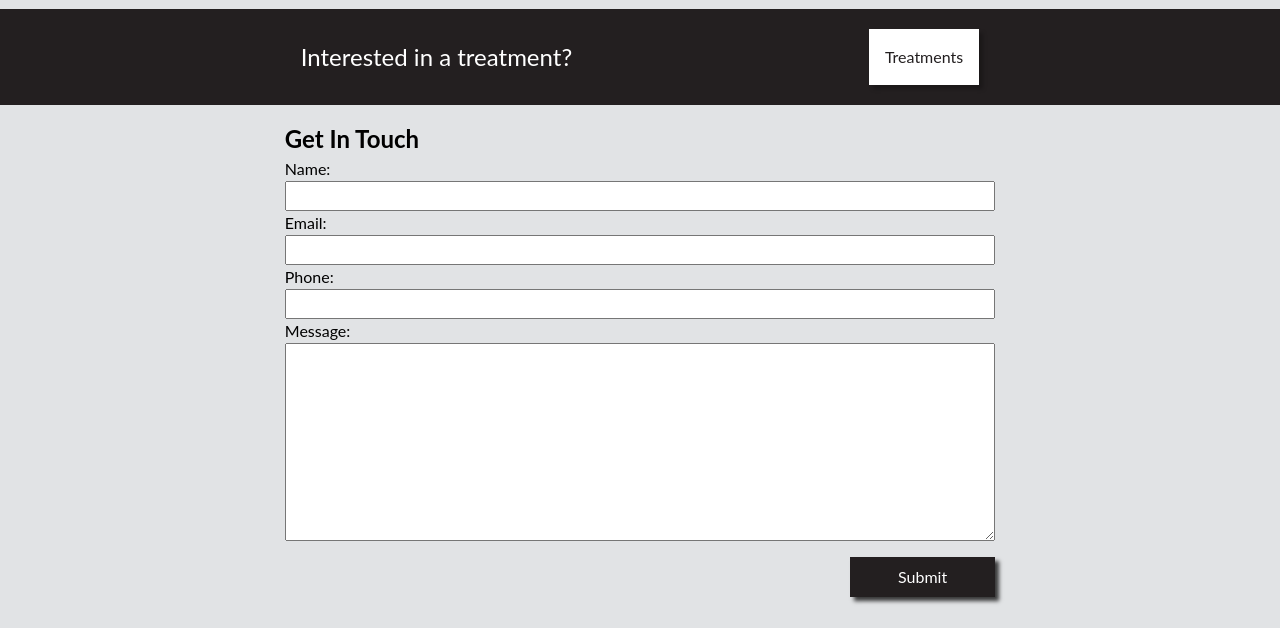
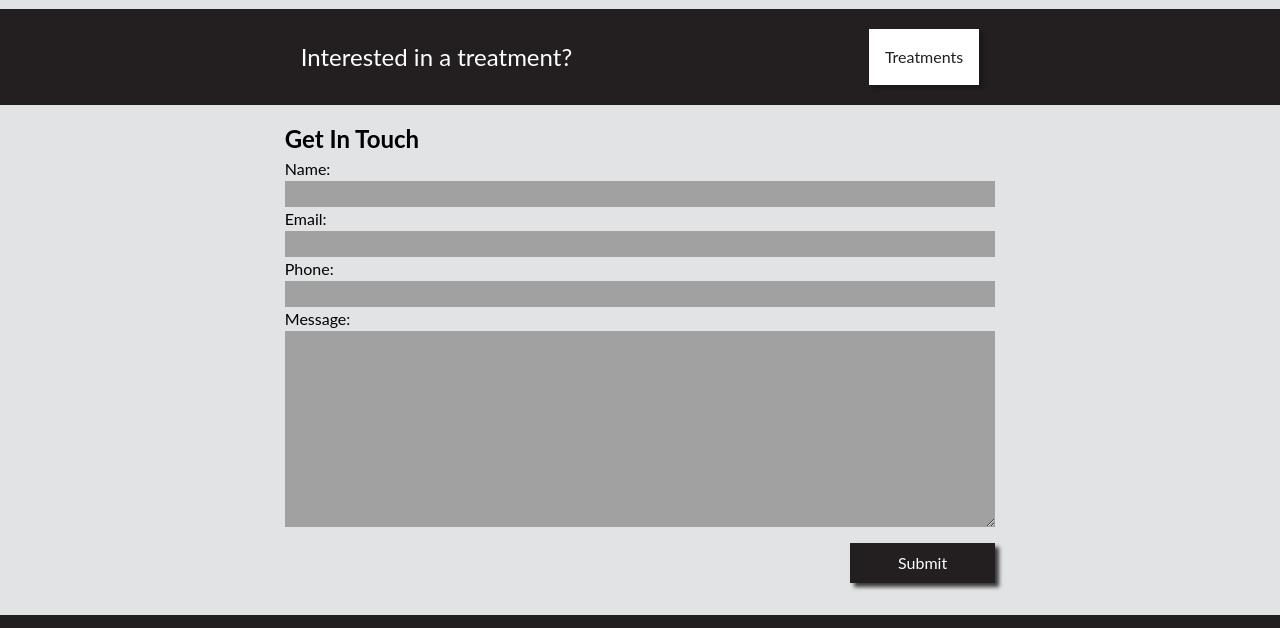
Before and after one commit to SteveJR86/DZMassageTherapist, a plain HTML site: page location.html in a window 1280 px wide. Shown: the part 830-1458 px from the top of the page. Drawn offline with Linux system fonts and the light colour scheme; a script that the page names is missing; a web font is replaced by a local one.

Commit message:
form restyled and test key added

```diff
--- a/location.html
+++ b/location.html
@@ -4,8 +4,8 @@
   <meta charset="UTF-8">
   <meta http-equiv="X-UA-Compatible" content="IE=edge">
   <meta name="viewport" content="width=device-width, initial-scale=1.0">
-  <meta name="description" content="Home page for Heart Within Yoga, a business that offers theraputic yoga for children and young adults with special needs in schools, care settings and homes.">
-  <title>DZ Massage</title>
+  <meta name="description" content="Home page for DZ Massage Therapist, a business that offers theraueptic and sports massage to clients across the greater london area.">
+  <title>DZ Massage Therapist</title>
   <link rel="stylesheet" href="./style.css">
   <script src="./script.js" defer></script>
 </head>
@@ -44,18 +44,18 @@
     <div class="contactForm" id="getintouch">
       <h2 class="sectionHeading">Get in touch</h2>
       <form class="form" action="https://api.web3forms.com/submit" method="post" id="form">
-        <input type="hidden" name="access_key" value="Enter Key Here" />
+        <input type="hidden" name="access_key" value="9abd3290-4896-4e90-a98b-9fac87ed69b8" />
         <input type="hidden" name="subject" value="New Submission from Web3Forms" />
         <input type="hidden" name="redirect" value="https://web3forms.com/success" />
         <input type="checkbox" name="botcheck" id="" style="display: none;" />
         <label for="name">Name:</label>
-        <input id="name" type="text" name="name">
+        <input id="name" type="text" name="name" class="formInput">
         <label for="email">Email:</label>
-        <input id="email" type="email" name="email">
+        <input id="email" type="email" name="email" class="formInput">
         <label for="phone">Phone:</label>
-        <input id="phone" type="text" name="phone">
+        <input id="phone" type="text" name="phone" class="formInput">
         <label for="message">Message:</label>
-        <textarea id="message" name="message" rows="8" cols="25"></textarea>
+        <textarea id="message" name="message" rows="8" cols="25" class="formInput"></textarea>
         <input type="submit" value="Submit" class="submitBtn">
       </form>
     </div>
--- a/style.css
+++ b/style.css
@@ -233,19 +233,6 @@ nav {
   box-shadow: 4px 4px 4px rgba(0, 0, 0, 0.25);
 }
 
-/* Service Images
-
-.serviceImages {
-  display: flex;
-  flex-direction: column;
-  gap: 1rem;
-  margin-bottom: 1rem;
-}
-
-.serviceImages img {
-  box-shadow: 4px 4px 4px rgba(0, 0, 0, 0.25);
-} */
-
 /* Break Image */
 
 .breakImage {
@@ -267,6 +254,13 @@ nav {
   object-fit: cover;
   align-self: center;
   margin: 1rem;
+}
+
+/* Form Styling */
+
+.formInput {
+  background-color: #A1A1A1;
+  border: none;
 }
 
 /* Client Reviews */
```
Also changed, not shown: index.html (+2 -2 lines), reviews.html (+2 -2 lines), treatments.html (+2 -2 lines).
